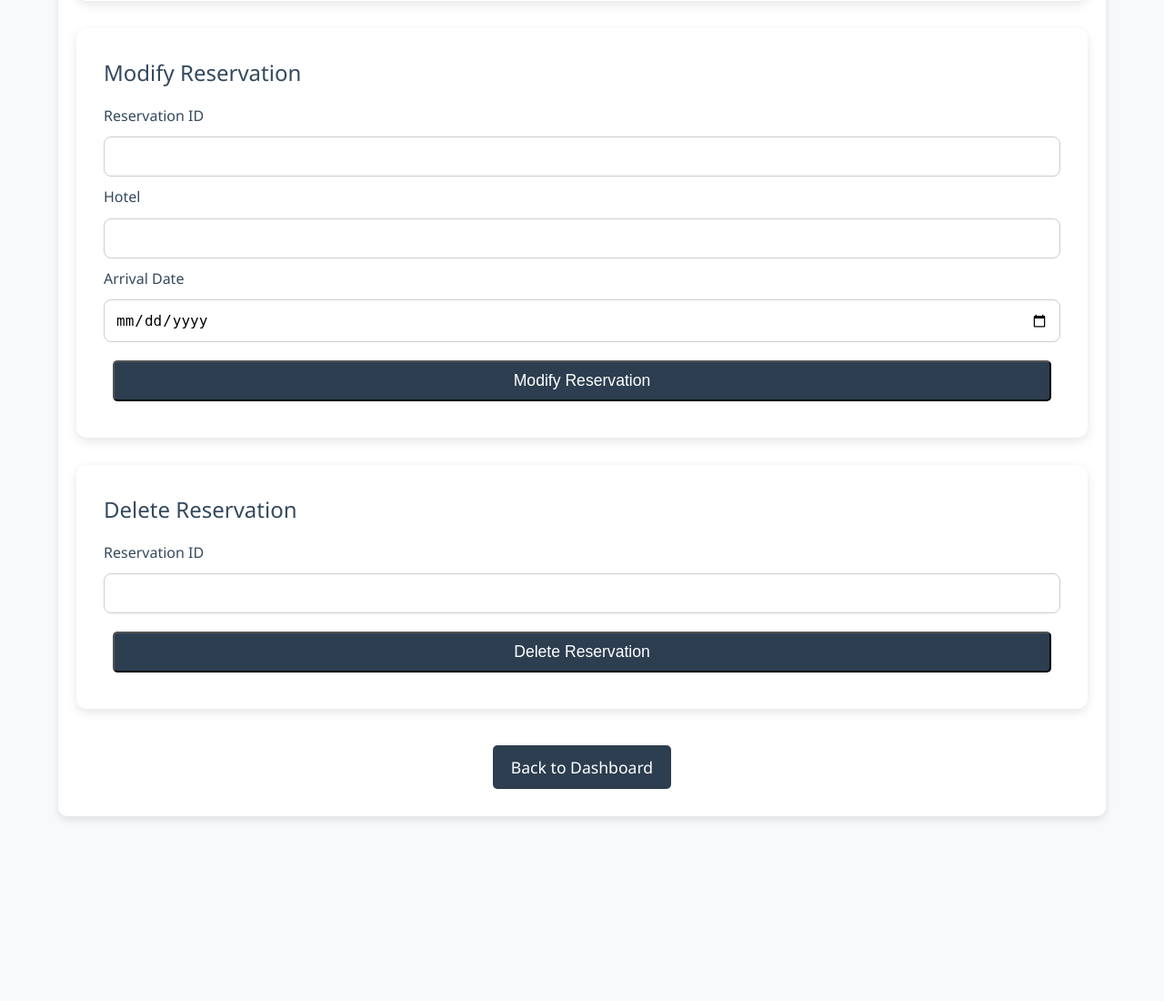
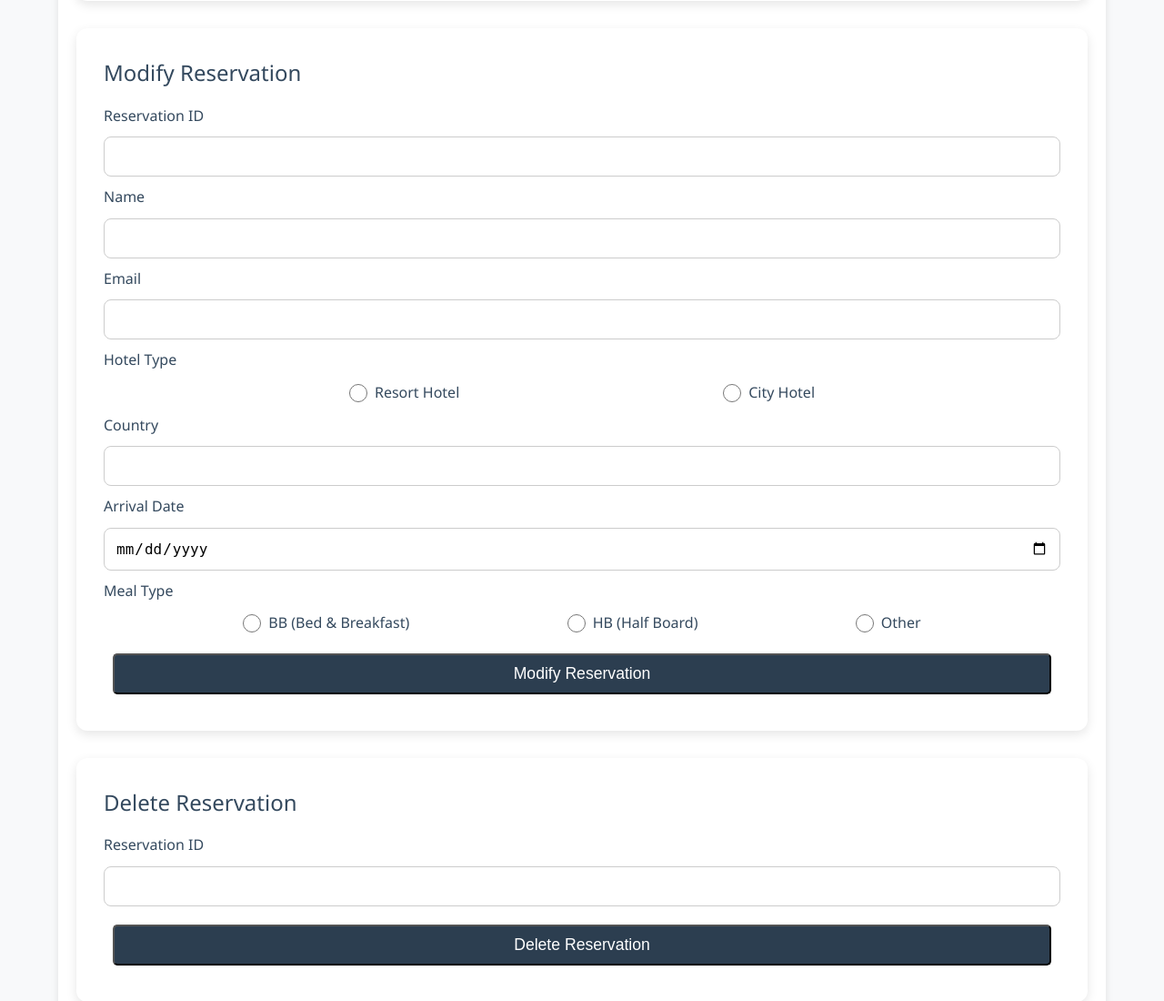
Before and after one commit to KrsticevicM/hotel-stats, a Django app: page /manage-reservations/ in a window 1280 px wide. Shown: the part 845-1945 px from the top of the page at 91% size. Before the commit the page ends 1746 px from the top, so only its background shows below. Run offline with Django 5.2, Linux system fonts and the light colour scheme.

Commit message:
Edit Modify reservation form

```diff
--- a/hotel_system/hotel_stats/templates/manage_reservations.html
+++ b/hotel_system/hotel_stats/templates/manage_reservations.html
@@ -62,7 +62,6 @@
             </form>
         </div>
 
-
         <!-- Modify Reservation Section -->
         <div class="stats-card" id="modifyReservation">
             <h3>Modify Reservation</h3>
@@ -71,11 +70,40 @@
                     <label for="modifyReservationID">Reservation ID</label>
                     <input type="text" id="modifyReservationID" name="reservation_id" required>
 
-                    <label for="modifyHotel">Hotel</label>
-                    <input type="text" id="modifyHotel" name="hotel" required>
+                    <label for="modifyName">Name</label>
+                    <input type="text" id="modifyName" name="name">
+
+                    <label for="modifyEmail">Email</label>
+                    <input type="email" id="modifyEmail" name="email">
+
+                    <label for="modifyHotelType">Hotel Type</label>
+                    <div class="radio-group">
+                        <label>
+                            <input type="radio" name="modifyHotelType" value="Resort" id="modifyResortHotel"> Resort Hotel
+                        </label>
+                        <label>
+                            <input type="radio" name="modifyHotelType" value="City" id="modifyCityHotel"> City Hotel
+                        </label>
+                    </div>
+
+                    <label for="modifyCountry">Country</label>
+                    <input type="text" id="modifyCountry" name="country">
 
                     <label for="modifyArrivalDate">Arrival Date</label>
-                    <input type="date" id="modifyArrivalDate" name="arrival_date" required>
+                    <input type="date" id="modifyArrivalDate" name="arrival_date">
+
+                    <label for="modifyMeal">Meal Type</label>
+                    <div class="radio-group">
+                        <label>
+                            <input type="radio" name="modifyMeal" value="BB" id="modifyBBMeal"> BB (Bed & Breakfast)
+                        </label>
+                        <label>
+                            <input type="radio" name="modifyMeal" value="HB" id="modifyHBMeal"> HB (Half Board)
+                        </label>
+                        <label>
+                            <input type="radio" name="modifyMeal" value="Other" id="modifyOtherMeal"> Other
+                        </label>
+                    </div>
 
                     <button type="submit" class="manage-link">Modify Reservation</button>
                 </div>
```
